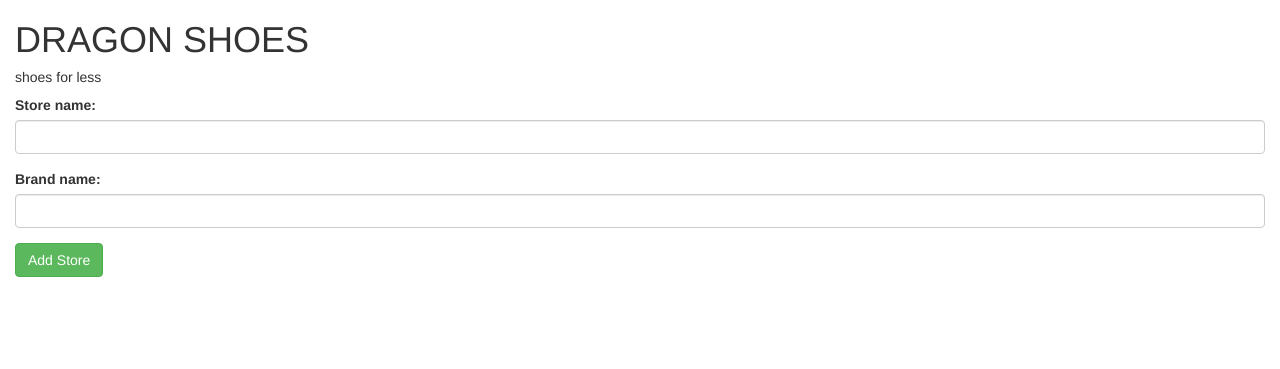
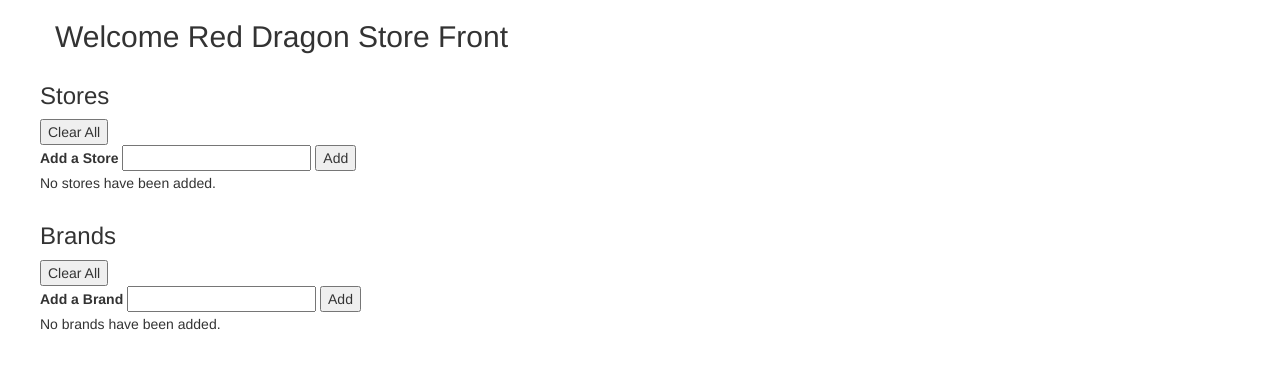
Before and after one commit to bountham/Shoes_store, a PHP site: template views/index.html.twig in a window 1280 px wide. Shown: the top 369 px of the page. Run offline with PHP 8.4, Linux system fonts and the light colour scheme; the template is opened without the code that fills it, so the values that code supplies are empty; some libraries are stand-ins or nearby versions.

Commit message:
create brands and store front

```diff
--- a/views/index.html.twig
+++ b/views/index.html.twig
@@ -1,29 +1,89 @@
 <!DOCTYPE html>
 <html>
     <head>
+    <title>Shoe Store</title>
     <link rel='stylesheet' href="https://maxcdn.bootstrapcdn.com/bootstrap/3.3.2/css/bootstrap.min.css">
-    <link rel='stylesheet' href='/../css/styles.css'>
-    <title>Shoes and Stores</title>
     </head>
     <body>
-    <div class='container-fluid'>
+  <div class="container">
+    <div class="twelve columns">
+      <div class="row header">
+        <h2>Welcome Red Dragon Store Front</h2>
+      </div>
+    </div>
 
-    <h1>DRAGON SHOES</h1>
-    <h5>shoes for less</h5>
-    <form action='/stores' method='post'>
-    <div class='form-group'>
-    <label for='name'>Store name:</label>
-    <input id='name' name='name' class='form-control' type='text' required>
+    <div class="row">
+      <div class="six columns">
+        <div class="row">
+    <div class="eight columns">
+          <h3>Stores</h3>
+    </di>
+      <div class="four columns">
+      <form class="" action="/" method="post">
+           <input type="hidden" name="_method" value="delete">
+           <input type="hidden" name="stores" value="delete">
+           <button class="caution" type="submit">Clear All</button>
+    </form>
+      </div>
+      <div class="twelve columns">
+        <form action="/stores" method="post">
+          <label for="add_store">Add a Store</label>
+          <input type="text" name="add_store" id="add_store">
+          <button class="button-primary" type="submit">Add</button>
+        </form>
+      </div>
+      </div>
+      <div class="twelve columns">
+          {% if store_array is not empty %}
+          {% for store in store_array %}
+      <div class="store">
+      <p><a href="/stores/{{ store.getId() }}">{{ store.getName() }}</a>          </p>
+      </div>
+      {% endfor %}
+      {% else %}
+
+      <div class="store">
+          <p>No stores have been added.</p>
+          </div>
+          {% endif %}
+          </div>
+          </div>
+
+    <div class="six columns">
+      <div class="row">
+      <div class="eight columns">
+      <h3>Brands</h3>
+    </div>  <div class="four columns">
+      <form class="" action="/" method="post">
+          <input type="hidden" name="_method" value="delete">
+          <input type="hidden" name="brands" value="delete">
+          <button class="caution" type="submit">Clear All</button>
+    </form>
     </div>
-    <div class='form-group'>
-    <label for='brand'>Brand name:</label>
-    <input id='brand' name='brand' class='form-control' type='text'>
+    <div class="twelve columns">
+      <form class="" action="/brands" method="post">
+          <label for="add_brand">Add a Brand</label>
+          <input type="text" name="add_brand" id="add_brand">
+          <button class="button-primary" type="submit">Add</button>
+      </form>
+      </div>
+      <div class="twelve columns">
+          {% if brand_array is not empty %}
+          {% for brand in brand_array %}
+    <div class="brand">
+          <p><a href="/brands/{{ brand.getId() }}">{{ brand.getName() }}</a>
+          </p>
     </div>
-    <button type='submit' class='btn btn-success'>Add Store</button>
-    </form>
-
-
-
-    </div><!-- END CONTAINER -->
-</body>
+      {% endfor %}
+      {% else %}
+      <div class="brand">
+          <p>No brands have been added.</p>
+          </div>
+          {% endif %}
+          </div>
+          </div>
+          </div>
+        </div>
+    </div>
+ </body>
 </html>
```
Also changed, not shown: app/app.php (+11 -5 lines), src/Brand.php (+12 -9 lines), views/stores.html.twig (deleted, +0 -29 lines).
